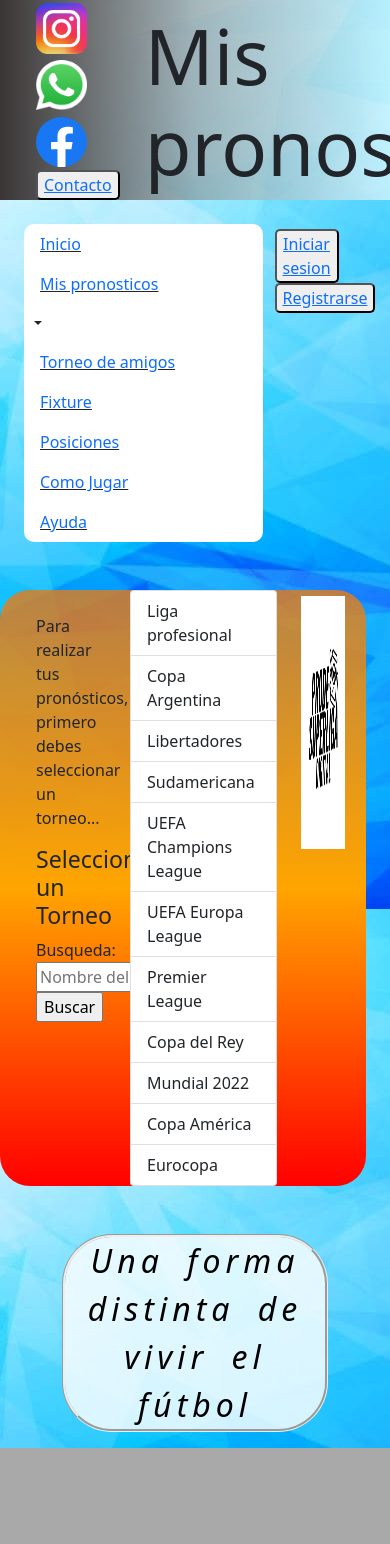
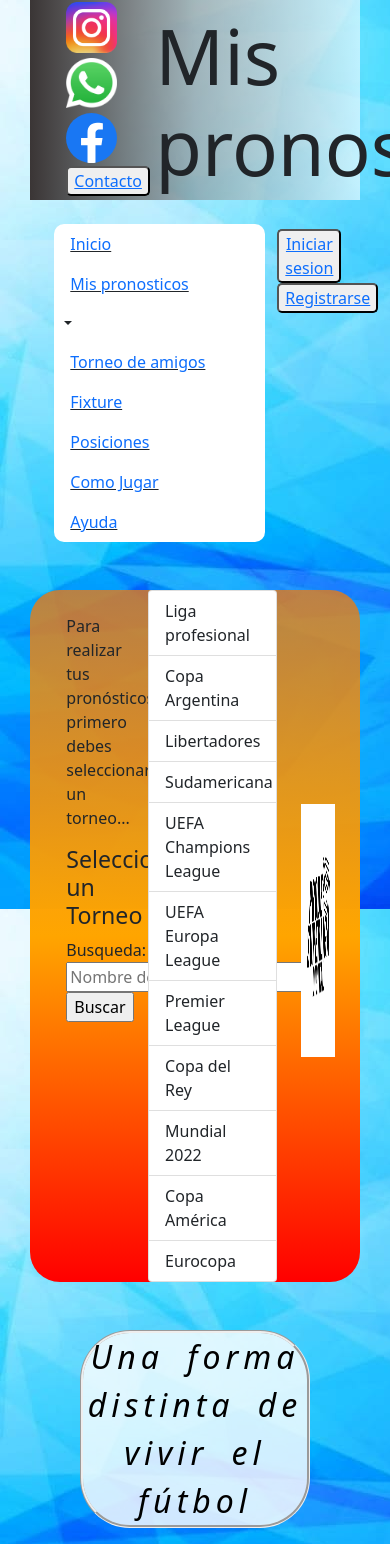
Before and after one commit to FerDarder/prodeOficial, a website: page misPronosticos.html in a window 390 px wide. Shown: the top 1544 px of the page. Before the commit the page ends 1448 px from the top, so only its background shows below. Drawn offline with nearby package versions, Linux system fonts and the light colour scheme.

Commit message:
Responsive de -Como Jugar-

```diff
--- a/misPronosticos.html
+++ b/misPronosticos.html
@@ -13,7 +13,7 @@
 <body>
     <div class="container-fluid"> <!--Este es el container general, entra todo -->
 
-        <div class="container-fluid row fila1"> <!--Fila 1, redes sociales + título principal-->
+        <div class="container-fluid row fila1 anchoFilas"> <!--Fila 1, redes sociales + título principal-->
             <div class="col-3">
                 <a href="https://instagram.com/superliga_prode?utm_medium=copy_link" target="_blank"><img class="redes__logo" src="./Assets/Logo instagram.png" alt="Logo_instagram" ></a>
                 <a href="https://wa.me/5493416839326?text=Hola+me+interesa+participar+del+Prode" target="_blank"><img class="redes__logo" src="./Assets/Logo wpp.png" alt="Logo_WhatsApp" ></a>
@@ -27,7 +27,7 @@
 
         <br>
 
-        <nav class="container-fluid row"> <!--Fila 2: Nav + Botones de inicio de sesion-->
+        <nav class="container-fluid row anchoFilas"> <!--Fila 2: Nav + Botones de inicio de sesion-->
             <ul class="nav listaNav col-9">
                 <li class="listaNav__item">
                     <a href="./index.html" class="nav-link">Inicio</a>
@@ -78,8 +78,8 @@
         </nav>
 
         <br><br>
-        <main class="container-fluid row seleccionarTorneo">
-            <section id="home" class="col-4 item">
+        <main class="container-fluid row seleccionarTorneo anchoFilas">
+            <section class="col-4 item">
                 <br>
                 <p id="parrafoPronosticos">Para realizar tus pronósticos, primero debes seleccionar un torneo...</p>
                 <h3>Selecciona un Torneo</h3>
@@ -103,7 +103,7 @@
                 <a class="list-group-item list-group-item-active" href="./copaAmerica.html">Copa América</a>
                 <a class="list-group-item list-group-item-active" href="./eurocopa.html"> Eurocopa</a>
             </div>
-            <aside class="col-2 aside">
+            <aside class="col-2 centrar">
                 <figure>
                     <img id="logo"  src="./Assets/Logo prode negro.jpeg" alt="Logo" >
                 </figure>
@@ -111,7 +111,7 @@
 
         </main>
         <br><br>
-        <footer class="container-fluid-row">
+        <footer class="container-fluid-row anchoFilas">
             <p class="frase">Una forma distinta de vivir el fútbol</p>
         </footer>
     </div>
--- a/scss/styles.scss
+++ b/scss/styles.scss
@@ -9,6 +9,10 @@ $fondoNaranja: linear-gradient(rgba(228, 123, 25, 0.801),orange, red);
     }
 }
 
+.centrar{
+    text-align: center;
+    margin:auto;
+}
 
 h1{
     padding-left: 10%;
@@ -38,6 +42,12 @@ body{
     width: auto;
 }
 
+.anchoFilas{
+    width: auto;
+    margin-left: 5%;
+    margin-right: 5%;
+}
+
 
 .redes__logo{
     height: 6vh;
@@ -63,10 +73,6 @@ body{
     border-radius: 5px;
 }
 
-.home{
-    background-image: $fondoNaranja;
-    text-align: center;
-}
 
 #botonInscripcion{
     /* falta cambiarle el grosor */
@@ -170,13 +176,13 @@ body{
 }
 
 
-.seleccionarTorneo, .tablaPosiciones, .mainComoJugar{
+.seleccionarTorneo, .tablaPosiciones, .mainComoJugar, .home{
     background-image: $fondoNaranja;
     border-radius: 30px;
 }
 
 .video{
-    width: 30vw;
+    width: 100%;
 }
 
 
```
Also changed, not shown: comoJugar.html (+7 -7 lines), contacto.html (+5 -5 lines), index.html (+5 -5 lines), ligaProfesional.html (+5 -5 lines), css/styles.css.
